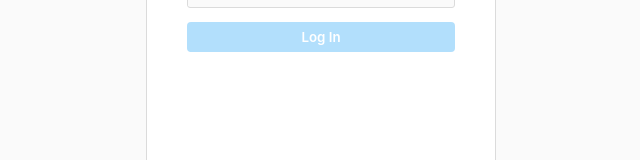
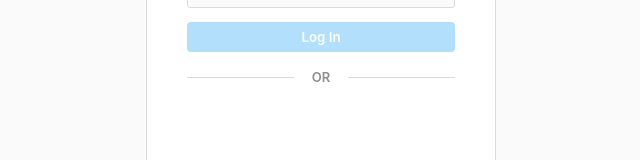
Before and after one commit to usmansbk/instagram, a React (Create React App) app: page / in a window 1280 px wide. Shown: the part 206-366 px from the top of the page, without its empty margins (319-959 px from the left). Built offline with nearby package versions, Linux system fonts and the light colour scheme.

Commit message:
style separator

```diff
--- a/src/components/common/button/index.module.css
+++ b/src/components/common/button/index.module.css
@@ -17,4 +17,5 @@
 
 .button:disabled {
   background-color: rgba(0, 149, 246, 0.3);
+  cursor: auto;
 }
--- /dev/null
+++ b/src/components/common/or/index.js
@@ -0,0 +1,13 @@
+import classes from "./index.module.css";
+
+const Or = () => {
+  return (
+    <div className={classes.container}>
+      <div className={classes.divider} />
+      <div className={classes.text}>OR</div>
+      <div className={classes.divider} />
+    </div>
+  );
+};
+
+export default Or;
--- /dev/null
+++ b/src/components/common/or/index.module.css
@@ -0,0 +1,21 @@
+.container {
+  margin: 10px 40px 18px;
+  display: flex;
+  align-items: center;
+}
+
+.divider {
+  display: flex;
+  height: 1px;
+  flex-grow: 1;
+  background-color: #dbdbdb;
+}
+
+.text {
+  color: #8e8e8e;
+  margin: 0 18px;
+  line-height: 15px;
+  font-weight: 600;
+  font-size: 13px;
+  text-transform: uppercase;
+}
--- a/src/components/login/Login.js
+++ b/src/components/login/Login.js
@@ -1,6 +1,7 @@
 import TextLogo from "../common/logo";
 import Input from "../common/input";
 import Button from "../common/button";
+import Or from "../common/or";
 import classes from "./Login.module.css";
 
 const Login = () => {
@@ -18,6 +19,7 @@ const Login = () => {
               <div className={classes.button}>
                 <Button value="Log In" disabled />
               </div>
+              <Or />
             </div>
           </form>
         </div>
```
